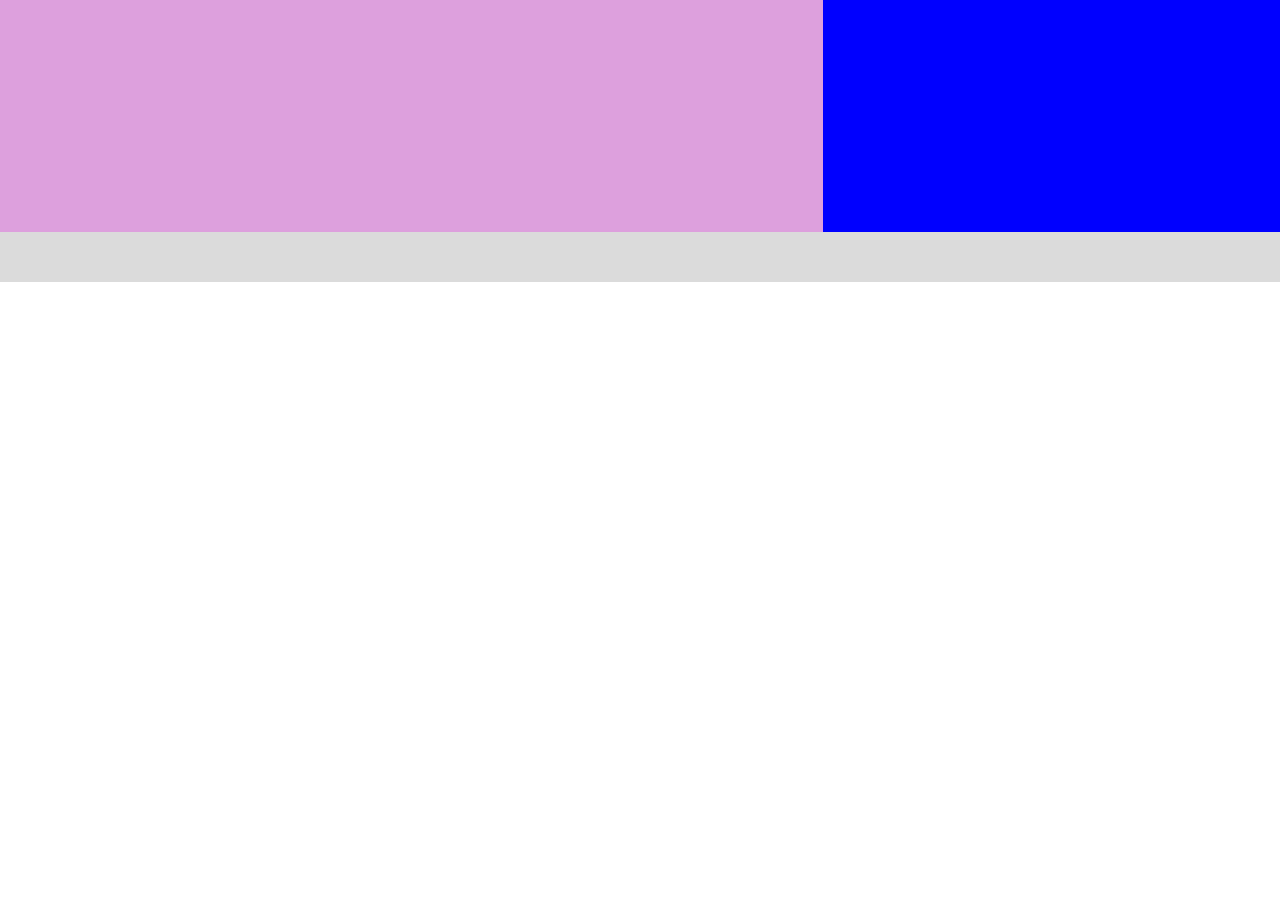
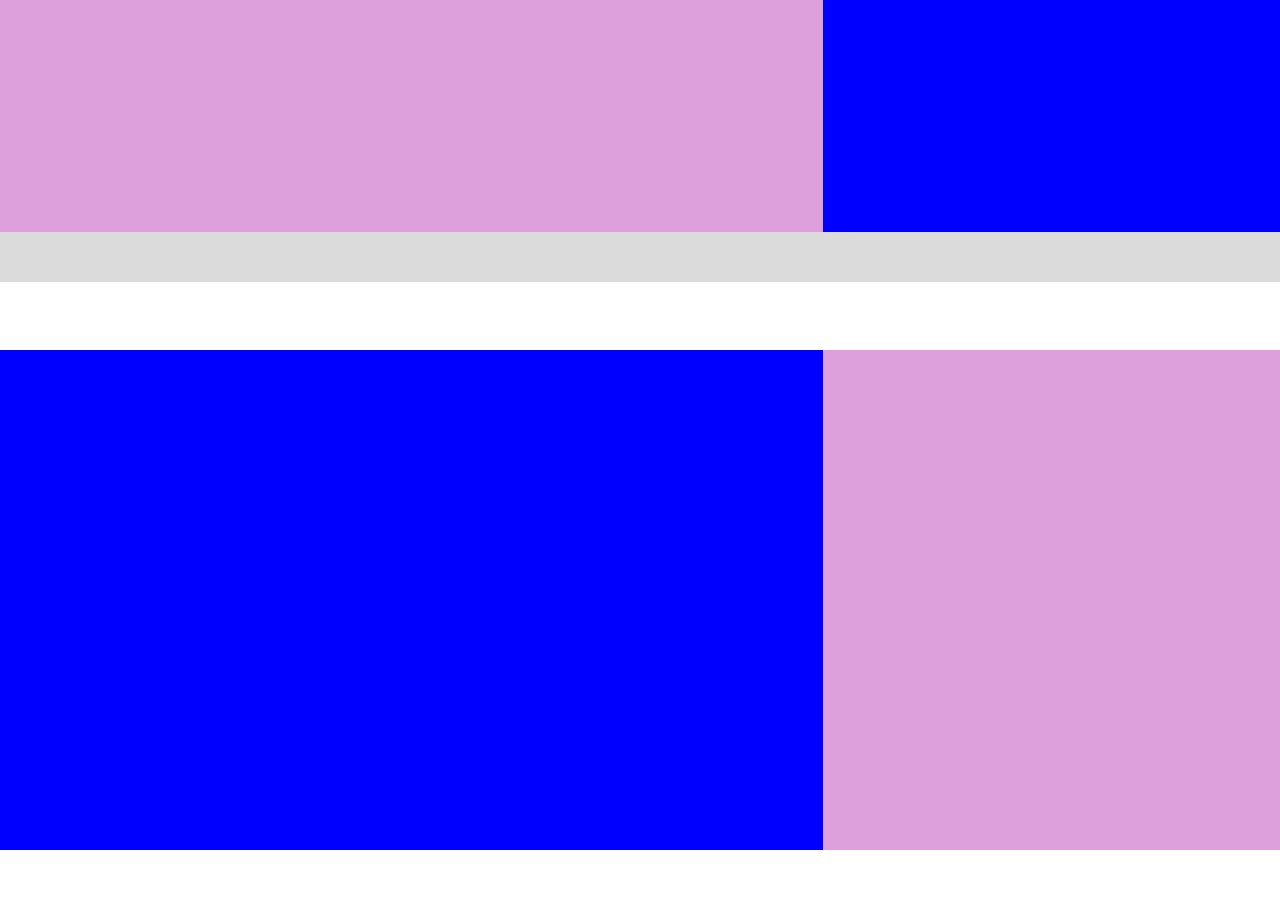
Before and after one commit to DavideTumolo11/htmlcss-struttura-discord, a plain HTML site: page index.html in a window 1280 px wide. Shown: the part 1564-2467 px from the top of the page. Before the commit the page ends 1864 px from the top, so only its background shows below. Drawn offline with Linux system fonts and the light colour scheme.

Commit message:
section3

```diff
--- a/css/style.css
+++ b/css/style.css
@@ -50,6 +50,8 @@
 
 }
 
+/* section1 */
+
 .debug .section1-flex {
     display: flex;
     justify-content: center;
@@ -69,6 +71,8 @@
     background-color: plum;
     margin: 50px 0px;
 }
+
+/* section2 */
 
 .debug .section2-flex {
     display: flex;
@@ -90,3 +94,25 @@
     background-color: blue;
     margin: 50px 0px;
 }
+
+/* section3 */
+
+.debug .section3-flex {
+    display: flex;
+    justify-content: center;
+}
+
+.debug .coach {
+    width: 900px;
+    height: 500px;
+    background-color: blue;
+    margin: 50px 0px;
+
+}
+
+.debug .coach-text {
+    width: 500px;
+    height: 500px;
+    background-color: plum;
+    margin: 50px 0px;
+}
--- a/index.html
+++ b/index.html
@@ -8,6 +8,8 @@
 </head>
 
 <body class="debug">
+
+    <!-- header -->
 
     <header class="container-flex">
         <div class="class_header">
@@ -21,19 +23,32 @@
 
     </header>
 
+    <!-- main -->
+
     <main class="main-flex">
         <div class="container-title-flex">
           <div class="title"></div>
         </div> <br>
+
+        <!-- section 1 -->
 
         <div class="section1-flex">
           <div class="study-group"></div>
           <div class="study-text"></div>
         </div> <br>
 
+        <!-- section 2 -->
+
         <div class="section2-flex">
             <div class="voice-text"></div>
             <div class="voice-connected"></div>
+        </div> <br>
+
+        <!-- section 3 -->
+
+        <div class="section3-flex">
+            <div class="coach"></div>
+            <div class="coach-text"></div>
         </div> <br>
 
 
```
